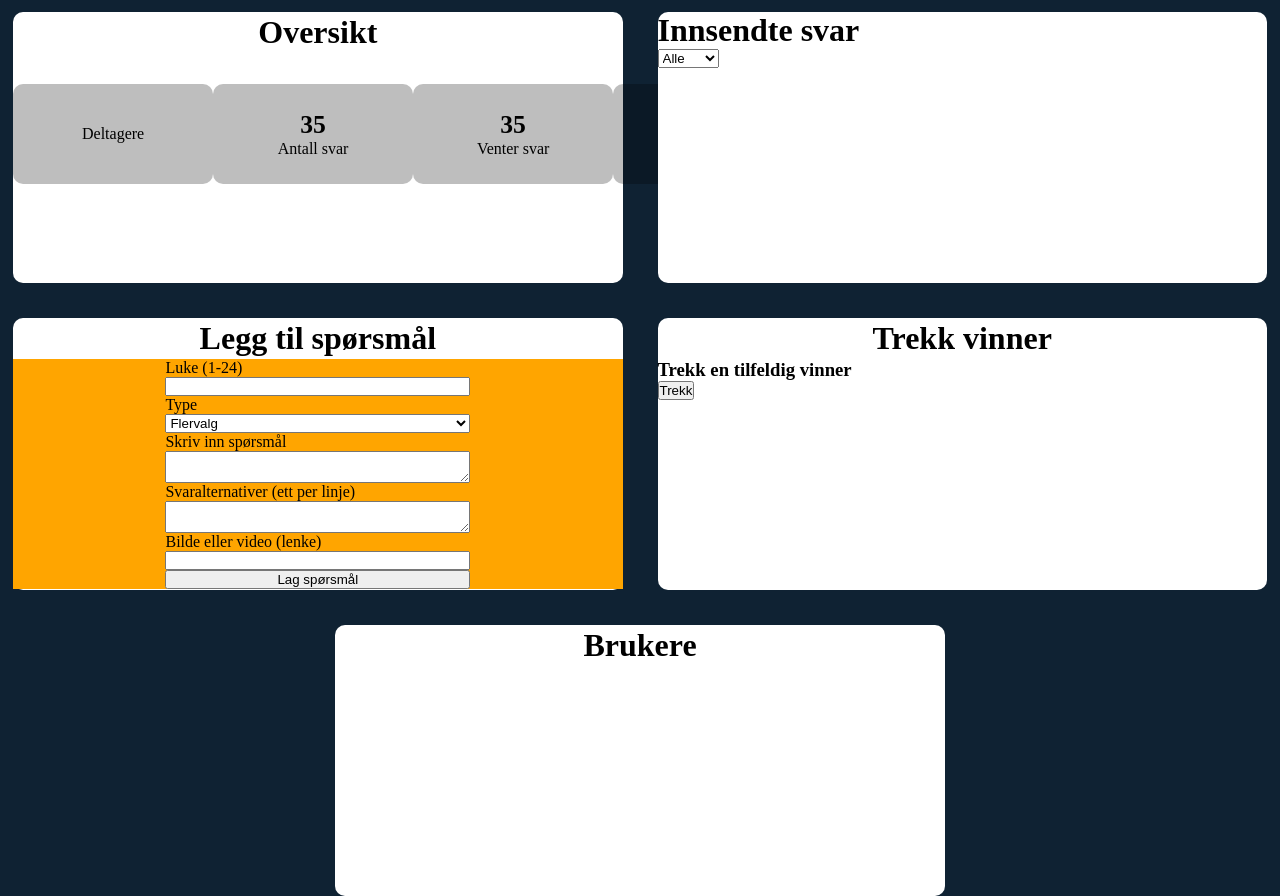
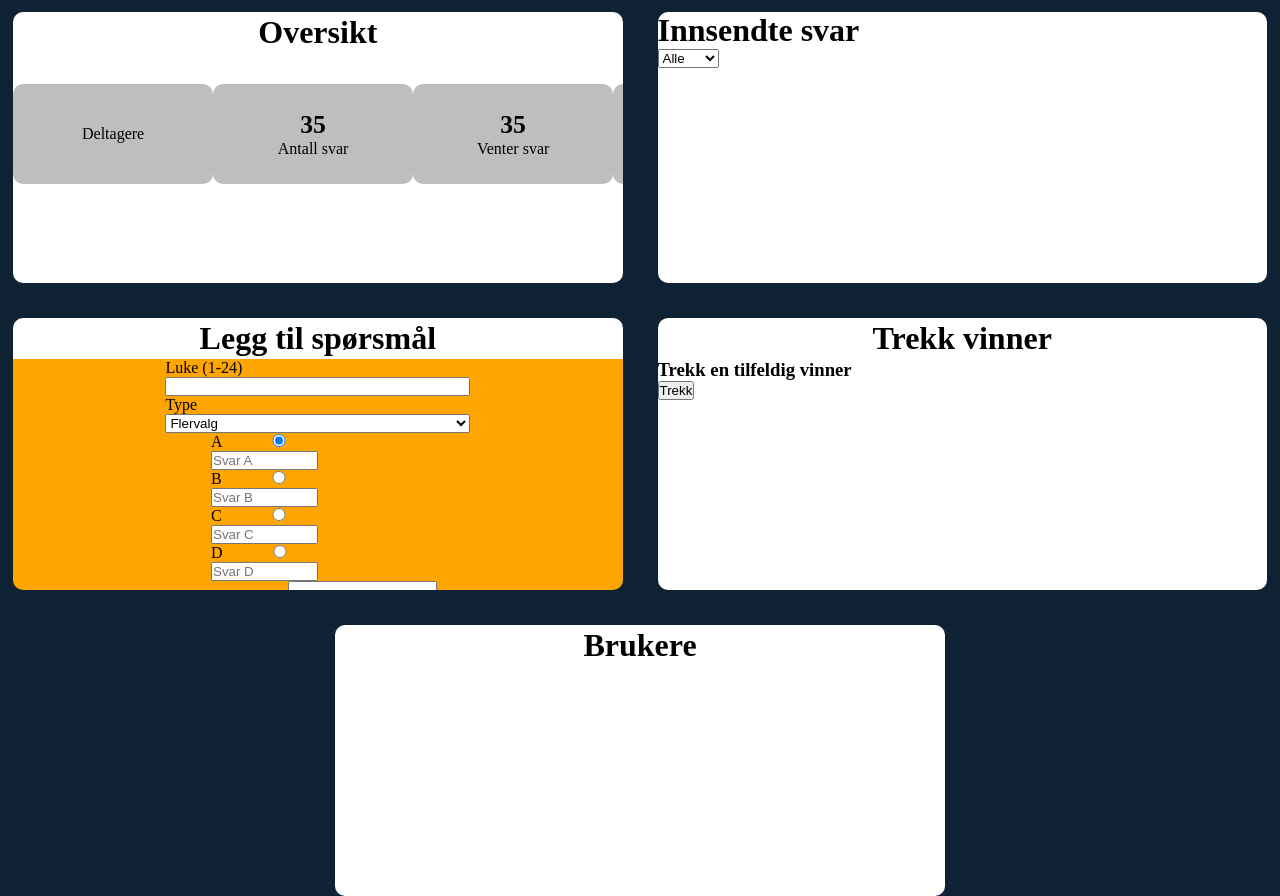
Before and after one commit to LohnyVal/Julekalender, a Node server app: template views/dashboard.ejs in a window 1280 px wide. Shown: the part 142-1038 px from the top of the page. Run offline with Node 20, Linux system fonts and the light colour scheme; the template is opened without the code that fills it, so the values that code supplies are empty; some libraries are stand-ins or nearby versions.

Commit message:
added user list

```diff
--- a/app.js
+++ b/app.js
@@ -5,6 +5,7 @@ const cookieParser = require("cookie-parser");
 require("dotenv").config();
 
 const User = require("./models/User");
+const Question = require("./models/Questions")
 
 
 const mongodb = mongoose.connect(process.env.MONGODB)
@@ -79,6 +80,7 @@ app.get("/registerUser", (req, res) =>{
 
 app.get("/dashboard", async (req, res) => {
     const token = req.cookies.token;
+    const today = new Date().getDate();
     if (!token) {
         return res.redirect("/")
     }
@@ -97,8 +99,10 @@ app.get("/dashboard", async (req, res) => {
             return res.redirect("/")
         }
        const userCount = await User.countDocuments({role: {$ne: "teacher"}});
+       const users = await User.find({ role: { $ne: "teacher" } }).select("username email").lean();
 
-        res.render("dashboard", { userCount, username: user.username.slice(0,-3) })
+
+        res.render("dashboard", { userCount, users, username: user.username, today });
     })
 })
 
@@ -140,5 +144,4 @@ app.post("/registerUser", async (req, res) =>{
 })
 
 
-
 app.listen(process.env.PORT);
--- a/public/css/dashboard.css
+++ b/public/css/dashboard.css
@@ -40,6 +40,7 @@
   box-sizing: border-box;
   background-color: white;
   border-radius: 10px;
+  overflow-x: scroll;
 }
 
 .data-overview-div{
@@ -77,11 +78,11 @@
 }
 
 
-.data-div-top h2, .answer-div-top h2, .question-div-top h2, .pull-random-winner-div-top h2{
+.data-div-top h2, .answer-div-top h2, .question-div-top h2, .pull-random-winner-div-top h2, .user-div-top h2{
     font-size: 2rem;
 }
 
-.data-div-top, .question-div-top, .pull-random-winner-div-top{
+.data-div-top, .question-div-top, .pull-random-winner-div-top, .user-div-top{
     display: flex;
     align-items: center;
     justify-content: center;
--- a/views/dashboard.ejs
+++ b/views/dashboard.ejs
@@ -25,7 +25,7 @@
                         <p>Venter svar</p>
                     </div>
                     <div class="day-count">
-                        <h3>10</h3>
+                        <h3><%= today %></h3>
                         <p>Luke</p>
                     </div>
                 </div>
@@ -56,7 +56,7 @@
                     <h2>Legg til spørsmål</h2>
                 </div>
                 <div class="quesion-div-form">
-                    <form action="/admin/question" method="post">
+                    <form action="/question" method="post">
                         <label for="day">Luke (1-24)</label>
                         <input type="number" name="day" id="day" min="1" max="24" required>
 
@@ -66,16 +66,37 @@
                             <option value="freetext">Fritekst</option>
                         </select>
 
-                        <label for="question">Skriv inn spørsmål</label>
-                        <textarea name="question" id="question" required></textarea>
-
-                        <label for="options">Svaralternativer (ett per linje)</label>
-                        <textarea name="options" id="options"></textarea>
+                        <div class="multiple-choice-div">
+                            <div class="multiple-choice-row">
+                                <label for="">A</label>
+                                <input type="radio" name="correct" value="0" checked>
+                                <input type="text" name="question" placeholder="Svar A">
+                            </div>
+                            <div class="multiple-choice-row">
+                                <label for="correct-b">B</label>
+                                <input type="radio" name="correct" value="1" id="correct-b">
+                                <input type="text" name="question" placeholder="Svar B">
+                            </div>
+                            <div class="multiple-choice-row">
+                                <label for="correct-c">C</label>
+                                <input type="radio" name="correct" value="2" id="correct-c">
+                                <input type="text" name="question" placeholder="Svar C">
+                            </div>
+                            <div class="multiple-choice-row">
+                                <label for="correct-d">D</label>
+                                <input type="radio" name="correct" value="3" is="correct-d">
+                                <input type="text" name="question" placeholder="Svar D">
+                            </div>
+                        </div>
+                        <div class="freetext-choice-div">
+                            <label for="">Flervalg sprøsmål</label>
+                            <textarea name="answer" id=""></textarea>
+                        </div>
 
                         <label for="media">Bilde eller video (lenke)</label>
                         <input type="text" name="media" id="media">
 
-                        <button type="submit">Lag spørsmål</button>
+                        <button>Lag spørsmål</button>
                     </form>
                 </div>
             </div>
@@ -92,9 +113,18 @@
 
             </div>
             <div class="user-list-div box">
-                <div class="question-div-top">
+                <div class="user-div-top">
                     <h2>Brukere</h2>
                 </div>
+                <% users.forEach(user => { %>
+                    <div class="users-div">
+                        <h4><%= user.username %></h4>
+                        <div class="user-left">
+                            <p><%= user.email %></p>
+                            <span class="profile_of_user"><%= user.username.charAt(0).toUpperCase() %></span>
+                        </div>
+                    </div>
+                <% }) %>
 
             </div>
         </div>
```
Also changed, not shown: other parts of public/css/dashboard.css (+31 -0 lines), models/Questions.js (+19 -14 lines), 1 other file.
